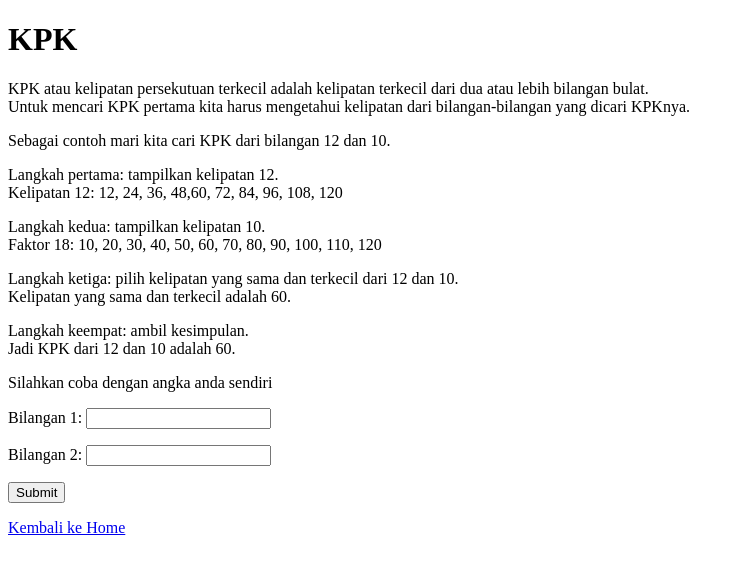
After one commit to LefrandJoySusanto/SEVIMA, a PHP site: page /KPK.php in a window 1280 px wide. The commit adds this page. Shown: the top 574 px of the page, without its empty margins (0-744 px from the left). Run offline with PHP 8.4, Linux system fonts and the light colour scheme.

Commit message:
Add files via upload

```diff
--- a/Action FPB.php
+++ b/Action FPB.php
@@ -39,4 +39,6 @@ for ($a = 1; $a <= $bil2; $a++){
 
 echo"<p>Langkah ketiga: pilih faktor yang sama dan terbesar dari ",$bil1, " dan ",$bil2,"<br>";
 echo"Faktor yang sama dan terbesar adalah ",FPB($bil1, $bil2),"</p>";
+
+echo"<a href=FPB.php>Kembali ke halaman FPB</a>";
 ?>
--- a/FPB.php
+++ b/FPB.php
@@ -23,6 +23,8 @@ echo"<p>Bilangan 2: <input type=\"text\" name=\"Bil2\"></p>";
 echo"<input type=\"submit\">";
 echo"</form>";
 
+echo"<p><a href=Home.php>Kembali ke Home</a></p>";
+
 echo"</body>";
 echo"</html>";
 ?>
--- /dev/null
+++ b/KPK.php
@@ -0,0 +1,30 @@
+<?php
+echo"<!DOCTYPE html>";
+echo"<html>";
+echo"<body>";
+
+echo"<p><h1>KPK</h1></p>";
+echo"<p>KPK atau kelipatan persekutuan terkecil adalah kelipatan terkecil dari dua atau lebih bilangan bulat.<br>
+Untuk mencari KPK pertama kita harus mengetahui kelipatan dari bilangan-bilangan yang dicari KPKnya.<br></p>";
+echo"<p>Sebagai contoh mari kita cari KPK dari bilangan 12 dan 10.</p>";
+echo"<p>Langkah pertama: tampilkan kelipatan 12.<br>
+Kelipatan 12: 12, 24, 36, 48,60, 72, 84, 96, 108, 120</p>";
+echo"<p>Langkah kedua: tampilkan kelipatan 10.<br>
+Faktor 18: 10, 20, 30, 40, 50, 60, 70, 80, 90, 100, 110, 120</p>";
+echo"<p>Langkah ketiga: pilih kelipatan yang sama dan terkecil dari 12 dan 10.<br>
+Kelipatan yang sama dan terkecil adalah 60.</p>";
+echo"<p>Langkah keempat: ambil kesimpulan.<br>
+Jadi KPK dari 12 dan 10 adalah 60.</p>";
+echo"<p>Silahkan coba dengan angka anda sendiri</p>";
+
+echo"<form action=\"Action KPK.php\" method=\"post\">";
+echo"<p>Bilangan 1: <input type=\"text\" name=\"Bil1\"></p>";
+echo"<p>Bilangan 2: <input type=\"text\" name=\"Bil2\"></p>";
+echo"<input type=\"submit\">";
+echo"</form>";
+
+echo"<p><a href=Home.php>Kembali ke Home</a></p>";
+
+echo"</body>";
+echo"</html>";
+?>
```
Also changed, not shown: Action KPK.php (added, +44 -0 lines), Home.php (added, +14 -0 lines).
